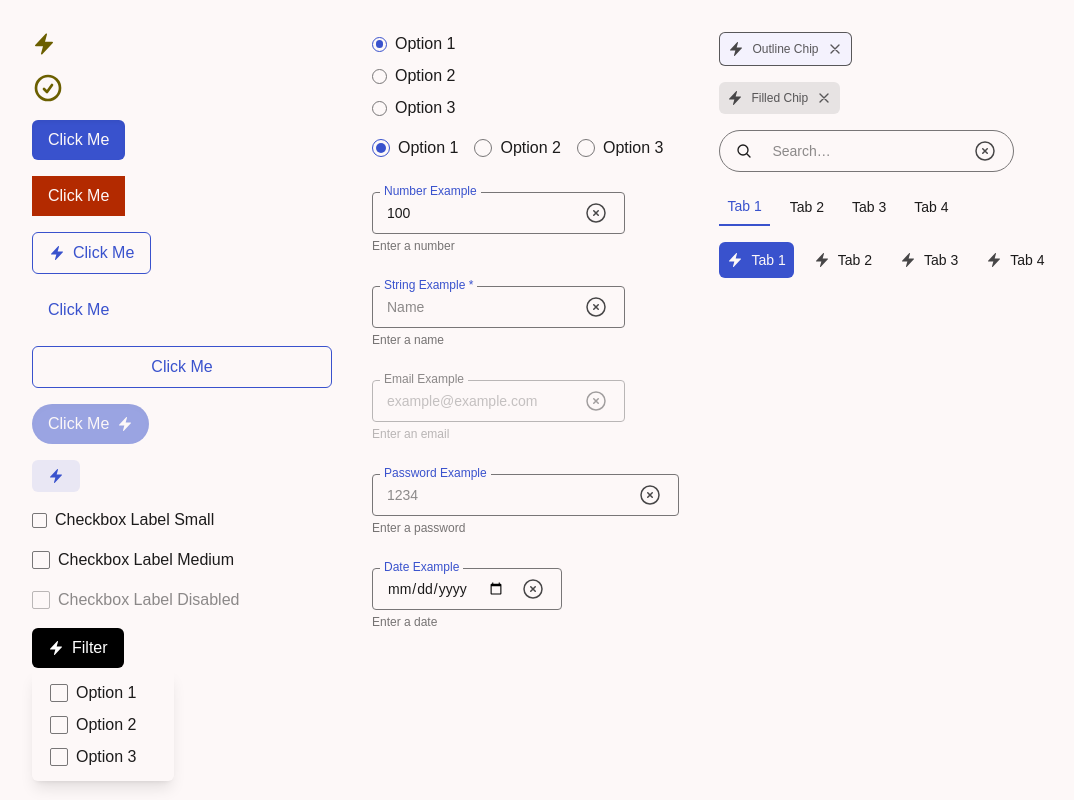
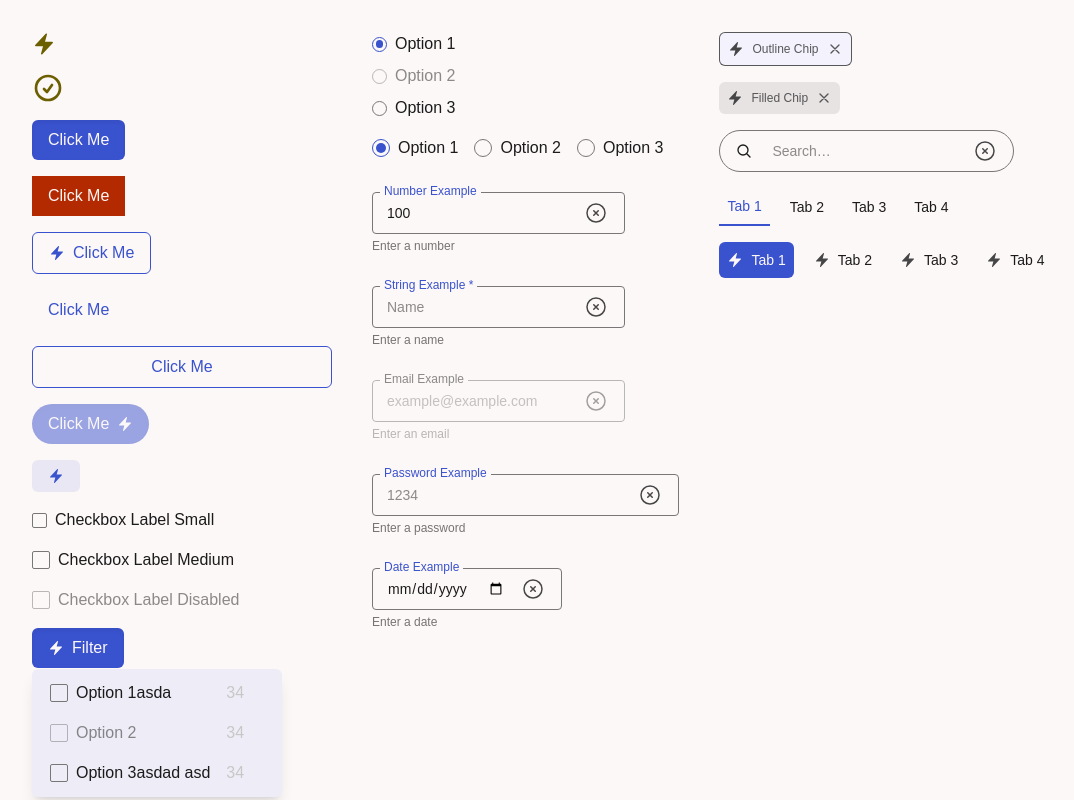
Before and after one commit to input-output-hk/PHA-react-FE-template, a Next.js app in the folder starter_app/: page / in a window 1280 px wide. Both pictures are taken after a click on the button "Filter". Shown: the whole page, without its empty margins (0-1074 px from the left). Built offline with nearby package versions, Linux system fonts and the light colour scheme.

Commit message:
Integrated RadioButton into Dropdown; Added suffixText in Checkbox and RadioButton

```diff
--- a/starter_app/src/app/components/Button.tsx
+++ b/starter_app/src/app/components/Button.tsx
@@ -38,8 +38,7 @@ const buttonVariants = cva('inline-flex items-center justify-center gap-2 whites
             text: 'bg-transparent text-primary',
             icon: 'p-2 text-sm bg-primary/10',
             embedded: 'text-sm',
-            black: 'bg-jaguar-black text-white',
-            none: ''
+            inherit: ''
         },
         shape: {
             pill: 'rounded-full',
@@ -86,12 +85,7 @@ const buttonVariants = cva('inline-flex items-center justify-center gap-2 whites
             className: 'hover:bg-primary/15 active:bg-primary/20',
         },
         {
-            variant: 'black',
-            disabled: false,
-            className: 'bg-black text-white hover:bg-granite-gray active:bg-granite-gray',
-        },
-        {
-            variant: 'none',
+            variant: 'inherit',
             disabled: false,
             className: ''
         }
--- a/starter_app/src/app/components/Checkbox.tsx
+++ b/starter_app/src/app/components/Checkbox.tsx
@@ -6,22 +6,26 @@ import { CheckIcon } from '@heroicons/react/24/solid';
 
 interface CheckboxProps {
     label?: string;
+    value: string;
     checked?: boolean;
     defaultChecked?: boolean;
     onChange?: (event: React.ChangeEvent<HTMLInputElement>) => void;
     disabled?: boolean;
     size?: 'small' | 'medium';
     variant?: 'primary' | 'primaryOutline' | 'none';
+    suffixText?: string;
 }
 
 export default function Checkbox({
     label,
+    value,
     checked,
     defaultChecked = false,
     onChange,
     disabled,
     size,
-    variant = 'primary'
+    variant = 'primary',
+    suffixText
 }: CheckboxProps) {
     const isControlled = checked !== undefined;
     const [internalChecked, setInternalChecked] = React.useState(defaultChecked);
@@ -37,9 +41,11 @@ export default function Checkbox({
     const checkboxSize = size === 'small' ? 'w-[15px] h-[15px]' : 'w-[18px] h-[18px]';
 
     return (
-        <label className="flex items-center gap-2 cursor-pointer">
+        <label className="flex items-center cursor-pointer justify-between">
+            <span className="flex items-center gap-2">
                 <input
                     type="checkbox"
+                    value={value}
                     className="peer absolute opacity-0 "
                     {...(isControlled ? { checked: isChecked } : { defaultChecked })}
                     onChange={handleChange}
@@ -61,7 +67,9 @@ export default function Checkbox({
                         />
                     )}
                 </span>
-            {label && <span className='text-onSurface peer-disabled:opacity-50'>{label}</span>}
+                {label && <span className='text-onSurface peer-disabled:opacity-50 mr-4'>{label}</span>}
+            </span>
+            {suffixText && <span className="text-outlineVariant">{suffixText}</span>}
         </label>
     );
 }
--- a/starter_app/src/app/components/Dropdown.tsx
+++ b/starter_app/src/app/components/Dropdown.tsx
@@ -5,7 +5,7 @@ import { cva, type VariantProps } from 'class-variance-authority';
 import cn from '../utils/styleUtil';
 import Button from './Button';
 import Checkbox from './Checkbox';
-// import Radio from './Radio';
+import {RadioButton} from './RadioGroup';
 import {IconProps} from './Icon';
 
 const dropdownVariants = cva('relative inline-block text-left w-full', {
@@ -23,6 +23,9 @@ const dropdownVariants = cva('relative inline-block text-left w-full', {
 interface Option {
   label: string;
   value: string;
+  disabled?: boolean;
+  defaultChecked?: boolean;
+  suffixText?: string;
 }
 
 export interface DropdownProps extends VariantProps<typeof dropdownVariants> {
@@ -64,7 +67,8 @@ export default function Dropdown({
   const dismiss = useDismiss(context);
   const { getFloatingProps } = useInteractions([dismiss]);
 
-  const handleSelect = (value: string) => {
+  const handleSelect = (opt: Option) => {
+    const value = opt.value
     if (multi) {
       const newSelected = selected.includes(value)
         ? selected.filter((v) => v !== value)
@@ -126,7 +130,7 @@ export default function Dropdown({
     <div className={cn(dropdownVariants({ size }))}>
       <span ref={refs.setReference}>
         <Button
-          variant="black"
+          variant="primary"
           size={size}
           onClick={toggleOpen}
           content={buttonLabel}
@@ -141,22 +145,34 @@ export default function Dropdown({
           ref={refs.setFloating}
           style={floatingStyles}
           {...getFloatingProps()}
-          className="absolute mt-1 w-fit border border-none rounded-md shadow-lg z-10 bg-jaguar-black text-white">
+          className="absolute mt-1 w-fit border border-none bg-container text-onSurface rounded-md shadow-lg z-10">
 
-          <div className="max-h-60 overflow-y-auto p-2 flex flex-col gap-2">
-            <ul className="pl-[10px] pr-[30px]">
+          <div className="max-h-60 overflow-y-auto p-2">
+            <ul className="pl-[10px] pr-[30px] flex flex-col gap-2">
             {options.map((opt, idx) =>
-                <li key={idx} className="py-1 cursor-pointer" onClick={() => !multi && !radio ? handleSelect(opt.value) : null}>
+                <li key={idx} className="py-1 w-full cursor-pointer" onClick={() => !multi && !radio ? handleSelect(opt) : null}>
                     {multi ? (
                         <Checkbox
-                        label={opt.label}
-                        checked={selected.includes(opt.value)}
-                        onChange={() => handleSelect(opt.value)}
-                        />
+                          label={opt.label}
+                          value={opt.value}
+                          disabled={opt.disabled}
+                          checked={selected.includes(opt.value)}
+                          defaultChecked={opt.defaultChecked}
+                          onChange={() => handleSelect(opt)}
+                          suffixText={opt.suffixText}
+                          />
                     ) : (
                       radio ? (
                         <>
-                          {/* <Radio /> */}
+                          <RadioButton
+                            label={opt.label}
+                            value={opt.value}
+                            disabled={opt.disabled}
+                            checked={selected.includes(opt.value)}
+                            defaultChecked={opt.defaultChecked}
+                            onChange={() => handleSelect(opt)}
+                            suffixText={opt.suffixText}
+                            />
                         </>
                       ) : (<>
                         <span>{opt.label}</span>
@@ -168,9 +184,8 @@ export default function Dropdown({
 
             {(multi && (selected.length !== 0)) && (
               <>
-                {/* <div className="border-t border-outline my-2" /> */}
-                <hr />
-                <Button variant="none" content="Clear All" onClick={handleClearAll} fullWidth />
+                <hr className="border-outline mt-[10px] mx-0 mb-[5px]" />
+                <Button variant="inherit" content="Clear All" onClick={handleClearAll} fullWidth />
               </>
             )}
           </div>
--- a/starter_app/src/app/components/RadioGroup.tsx
+++ b/starter_app/src/app/components/RadioGroup.tsx
@@ -6,10 +6,12 @@ interface RadioButtonProps {
     name?: string;
     value: string;
     label?: string;
+    disabled?: boolean;
     checked?: boolean;
     defaultChecked?: boolean;
     onChange?: (event: React.ChangeEvent<HTMLInputElement>) => void;
     size?: 'small' | 'medium';
+    suffixText?: string;
 }
 
 interface RadioGroupProps {
@@ -23,14 +25,17 @@ export function RadioButton({
     value,
     label,
     checked,
+    disabled,
     defaultChecked,
     onChange,
     size = 'small',
+    suffixText
 }: RadioButtonProps) {
     const radioSize = size === 'small' ? 'w-[15px] h-[15px]' : 'w-[18px] h-[18px]';
 
     return (
-        <label className="flex items-center gap-2">
+        <label className="flex items-center gap-2 justify-between">
+            <span className="flex items-center gap-2">
                 <input
                     type="radio"
                     name={name}
@@ -39,10 +44,11 @@ export function RadioButton({
                     checked={checked}
                     defaultChecked={defaultChecked}
                     onChange={onChange}
+                    disabled={disabled}
                 />
                 <span
                     className={cn(
-                'relative flex items-center justify-center border-[1.75px] border-outline rounded-full peer-checked:border-primary',
+                        'relative flex items-center justify-center border-[1.75px] border-outline rounded-full peer-checked:border-primary peer-disabled:opacity-50 peer-disabled:pointer-events-none',
                         radioSize
                     )}
                 >
@@ -50,12 +56,14 @@ export function RadioButton({
                         <span className="w-[60%] h-[60%] bg-primary rounded-full" />
                     )}
                 </span>
-        {label && <span className={`text-onSurface mr-4`}>{label}</span>}
+                {label && <span className={`text-onSurface mr-4 peer-disabled:opacity-50`}>{label}</span>}
+            </span>
+            {suffixText && <span className="text-outlineVariant">{suffixText}</span>}
         </label>
     );
 }
 
-export default function RadioGroup({
+export function RadioGroup({
     name,
     direction = 'column',
     radioButtons
@@ -79,6 +87,7 @@ export default function RadioGroup({
                         checked={selectedValue === button.value}
                         onChange={handleChange}
                         size={button.size}
+                        disabled={button.disabled}
                     />
                 ))}
             </div>
--- a/starter_app/src/app/globals.css
+++ b/starter_app/src/app/globals.css
@@ -52,10 +52,7 @@ input[type=number]::-webkit-inner-spin-button:hover {
   --h4-height: 36px;
   --h5-height: 32px;
   --h6-height: 28px;
-  /* custom colors */
-  --jaguar-black: #252526;
-  --eerie-black: #1e1e1e;
-  --granite-gray: #606060;
+
 }
 
 @theme inline {
--- a/starter_app/src/app/page.tsx
+++ b/starter_app/src/app/page.tsx
@@ -3,21 +3,22 @@
 import Icon from './components/Icon';
 import Button from './components/Button';
 import Checkbox from './components/Checkbox';
-import RadioGroup from './components/RadioGroup';
+import {RadioGroup} from './components/RadioGroup';
 import ControlledTextField from './components/ControlledTextfield';
 import UncontrolledTextField from './components/UncontrolledTextfield';
 import Chip from './components/Chip';
 import SearchBar from './components/SearchBox';
 import Tabs from './components/Tabs';
+import Dropdown from './components/Dropdown';
+
 import { BoltIcon as Bolt } from '@heroicons/react/24/solid';
 import { CheckCircleIcon as OutlineCheck } from '@heroicons/react/24/outline';
-import Dropdown from './components/Dropdown';
 
 export default function Home() {
   const dropdownOptions = [
-    { label: 'Option 1', value: 'option1' },
-    { label: 'Option 2', value: 'option2' },
-    { label: 'Option 3', value: 'option3' },
+    { label: 'Option 1asda', value: 'option1', suffixText: '34' },
+    { label: 'Option 2', value: 'option2', suffixText: '34', disabled: true },
+    { label: 'Option 3asdad asd', value: 'option3', suffixText: '34' },
   ]
 
   const onDropdownChange = (selected: string[] | string | null) => {
@@ -37,11 +38,13 @@ export default function Home() {
           <Button variant="outlined" content="Click Me" fullWidth/>
           <Button variant="primary" shape="pill" content="Click Me" disabled endIcon={{ svg: <Bolt /> }} />
           <Button variant="icon" content={{ svg: <Bolt /> }} />
-          <Checkbox label='Checkbox Label Small' size='small'/>
-          <Checkbox label='Checkbox Label Medium' size='medium'/>
-          <Checkbox label='Checkbox Label Disabled' disabled />
+          <Checkbox label='Checkbox Label Small' value="smallCheckbox" size='small'/>
+          <Checkbox label='Checkbox Label Medium' value="mediumCheckbox" size='medium'/>
+          <Checkbox label='Checkbox Label Disabled' value="disabledCheckbox" disabled />
 
           <Dropdown label="Filter" startIcon={{ svg: <Bolt /> }} options={dropdownOptions} multi={true} onChange={(changes) => onDropdownChange(changes)}/>
+          <Dropdown label="Choice" startIcon={{ svg: <Bolt /> }} options={dropdownOptions} multi={false} radio={true} onChange={(changes) => onDropdownChange(changes)}/>
+
 
         </div>
         <div className='flex flex-col gap-4 items-start ml-10'>
@@ -49,7 +52,7 @@ export default function Home() {
             name="smallGroupExample"
             radioButtons={[
               { value: "1", label: "Option 1", defaultChecked: true },
-              { value: "2", label: "Option 2" },
+              { value: "2", label: "Option 2", disabled: true },
               { value: "3", label: "Option 3" },
             ]}
           />
```
Lines whose indentation alone changed are shown as unchanged.
